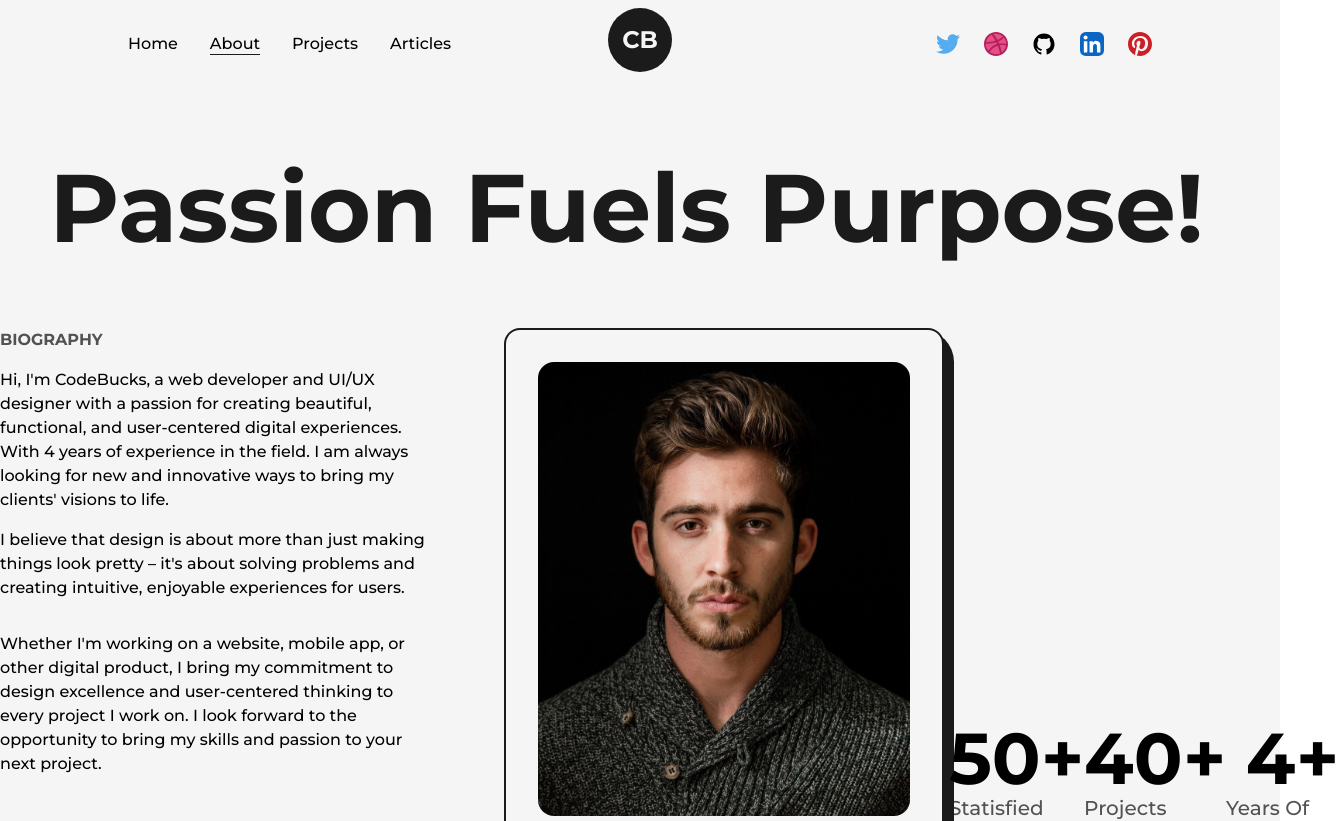
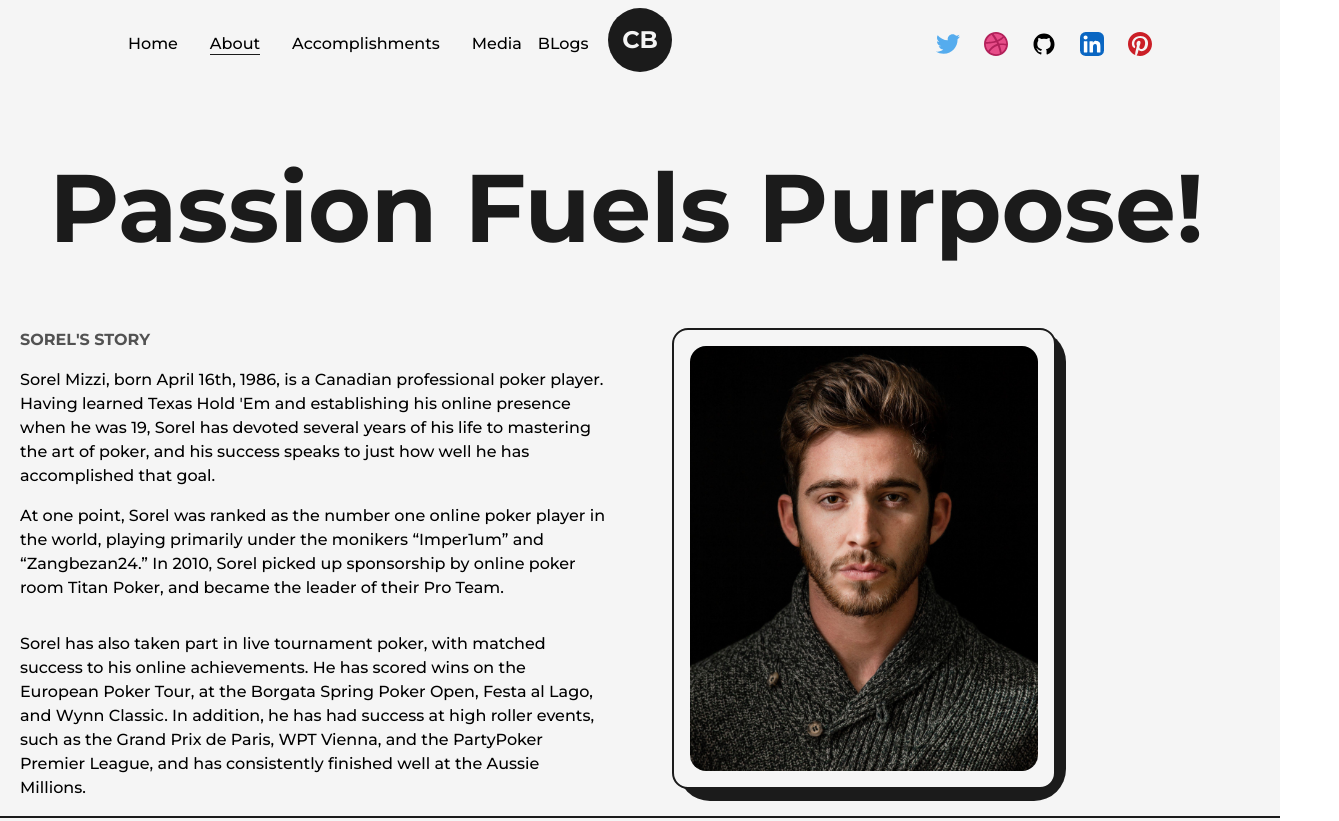
Before and after one commit to appopoleisStudios/sorelMizzi, a Next.js app: page /about in a window 1280 px wide. Shown: the top 821 px of the page, 1339 px wide, since content can reach past the window. Built offline with nearby package versions, Linux system fonts and the light colour scheme.

Commit message:
fixed npm build issue

```diff
--- a/src/components/NavBar.js
+++ b/src/components/NavBar.js
@@ -27,8 +27,9 @@ const NavBar = () => {
         <nav>
           <CustomLink href="/" title="Home" className="mr-4" />
           <CustomLink href="/about" title="About" className="mx-4" />
-          <CustomLink href="/project" title="Projects" className="mx-4" />
-          <CustomLink href="/article" title="Articles" className="ml-4" />
+          <CustomLink href="/accomplish" title="Accomplishments" className="mx-4" />
+          <CustomLink href="/article" title="Media" className="ml-4" />
+          <CustomLink href="/article" title="BLogs" className="ml-4" />
         </nav>
         <nav className="flex items-center justify-center flex-wrap">
           <motion.a href="https://twitter.com" target="_blank"
--- a/src/pages/_app.js
+++ b/src/pages/_app.js
@@ -1,6 +1,6 @@
 import Footer from '@/components/Footer';
 import NavBar from '@/components/NavBar';
-import '@/styles/globals.css';
+import '../styles/globals.css';
 import {Montserrat} from "next/font/google";
 import Head from 'next/head';
 
--- a/src/pages/about.js
+++ b/src/pages/about.js
@@ -1,45 +1,35 @@
 import Head from "next/head";
-import React,{useRef,useEffect} from "react";
+import React, { useRef, useEffect } from "react";
 import Animated from "@/components/AnimatedText";
 import Layout from "@/components/Layout";
 import profilePic from "../../public/images/profile/developer-pic-2.jpg";
 import Image from "next/image";
-import { useMotionValue,useInView, useSpring } from "framer-motion";
+import { useMotionValue, useInView, useSpring } from "framer-motion";
 
-
-const AnimatedNumbers = ({value})=>{
+const AnimatedNumbers = ({ value }) => {
   const ref = useRef(null);
 
   const motionValue = useMotionValue(0);
-  const springValue = useSpring(motionValue,{duration:3000});
+  const springValue = useSpring(motionValue, { duration: 3000 });
   const isInview = useInView(ref);
 
-useEffect(()=>{
-  if(isInview){
-    motionValue.set(value);
-  }
-},[isInview,value,motionValue])
+  useEffect(() => {
+    if (isInview) {
+      motionValue.set(value);
+    }
+  }, [isInview, value, motionValue]);
 
-
-useEffect(() =>{
-  springValue.on("change",(latest) =>{
-    console.log(latest)
+  useEffect(() => {
+    springValue.on("change", (latest) => {
+      console.log(latest);
       if (ref.current && latest.toFixed(0) <= value) {
         ref.current.textContent = latest.toFixed(0);
       }
-  })
+    });
+  }, [springValue, value]);
 
-
-},[springValue,value])
-
-  return <span ref={ref}></span>
-}
-
-
-
-
-
-
+  return <span ref={ref}></span>;
+};
 
 const About = () => {
   return (
@@ -51,56 +41,66 @@ const About = () => {
       <main className="flex w-full  flex-col items-center justify-center">
         <Layout className="pt-16">
           <Animated text=" Passion Fuels Purpose! " className="mb-16" />
-          <div className="grid w-full grid-cols-8 gap-16 ">
-            <div className="col-span-3 flex flex-col items-start justify-start">
+          <div className="grid w-full grid-cols-6 gap-16 justify-items-center ">
+            <div className="col-span-3 flex flex-col items-start justify-start pl-5">
               <h2 className="mb-4 test-lg font-bold uppercase text-dark/75">
-                Biography
+                Sorel{"'"}s Story
               </h2>
               <p className="font-medium">
-
-                Hi, I'm CodeBucks, a web developer and UI/UX designer with a
-                passion for creating beautiful, functional, and user-centered
-                digital experiences. With 4 years of experience in the field. I
-                am always looking for new and innovative ways to bring my
-                clients' visions to life.
+                Sorel Mizzi, born April 16th, 1986, is a Canadian professional
+                poker player. Having learned Texas Hold &apos;Em and
+                establishing his online presence when he was 19, Sorel has
+                devoted several years of his life to mastering the art of poker,
+                and his success speaks to just how well he has accomplished that
+                goal.
               </p>
               <p className="my-4 font-medium">
-                I believe that design is about more than just making things look
-                pretty – it's about solving problems and creating intuitive,
-                enjoyable experiences for users.
+                At one point, Sorel was ranked as the number one online poker
+                player in the world, playing primarily under the monikers
+                “Imper1um” and “Zangbezan24.” In 2010, Sorel picked up
+                sponsorship by online poker room Titan Poker, and became the
+                leader of their Pro Team.
               </p>
               <p className="my-4 font-medium">
-                Whether I'm working on a website, mobile app, or other digital
-                product, I bring my commitment to design excellence and
-                user-centered thinking to every project I work on. I look
-                forward to the opportunity to bring my skills and passion to
-                your next project.
+                Sorel has also taken part in live tournament poker, with matched
+                success to his online achievements. He has scored wins on the
+                European Poker Tour, at the Borgata Spring Poker Open, Festa al
+                Lago, and Wynn Classic. In addition, he has had success at high
+                roller events, such as the Grand Prix de Paris, WPT Vienna, and
+                the PartyPoker Premier League, and has consistently finished
+                well at the Aussie Millions.
               </p>
             </div>
-            <div className="col-span-3 relative h-max rounded-2xl border-2 border-solid border-dark bg-light p-8">
-             <div className="absolute top-0 -right-3 -z-10 w-[102%] h-[103%] rounded-[2rem] bg-dark"/>
-              <Image src={profilePic} alt="nuamanali " className="w-full h-auto rounded-2xl"/>
+            <div className="col-span-2 relative h-max rounded-2xl border-2 border-solid border-dark bg-light p-4">
+              <div className="absolute  top-0 -right-3 -z-10 w-[102%] h-[103%] rounded-[2rem] bg-dark" />
+              <Image
+                src={profilePic}
+                alt="nuamanali "
+                className="w-full h-40vh  rounded-2xl"
+              />
             </div>
-            <div className="col-span-2 flex flex-end items-end justify-center">
+            {/* <div className="col-span-2 flex flex-end items-end justify-center">
               <div className="flex flex-col items-end justify-center">
                 <span className="inline-block text-7xl font-bold">
-                  <AnimatedNumbers value={50}/>+
+                  <AnimatedNumbers value={50} />+
                 </span>
-                <h2 className="text-xl font-medium capitalize text-dark/75">statisfied clients</h2>
+                <h2 className="text-xl font-medium capitalize text-dark/75">
+                  statisfied clients
+                </h2>
               </div>
               <div className="flex flex-col items-end justify-center">
-                <span  className="inline-block text-7xl font-bold">
-                  40+
-                </span>
-                <h2 className="text-xl font-medium capitalize  text-dark/75">Projects Completed</h2>
+                <span className="inline-block text-7xl font-bold">40+</span>
+                <h2 className="text-xl font-medium capitalize  text-dark/75">
+                  Projects Completed
+                </h2>
               </div>
               <div className="flex flex-col items-end justify-center">
-                <span  className="inline-block text-7xl font-bold">
-                  4+
-                </span>
-                <h2 className="text-xl font-medium capitalize  text-dark/75" >Years of experience</h2>
+                <span className="inline-block text-7xl font-bold">4+</span>
+                <h2 className="text-xl font-medium capitalize  text-dark/75">
+                  Years of experience
+                </h2>
               </div>
-            </div>
+            </div> */}
           </div>
         </Layout>
       </main>
--- /dev/null
+++ b/src/pages/accomplish.js
@@ -0,0 +1,9 @@
+import React from 'react'
+
+const accomplish = () => {
+  return (
+    <div>accomplish</div>
+  )
+}
+
+export default accomplish
```
